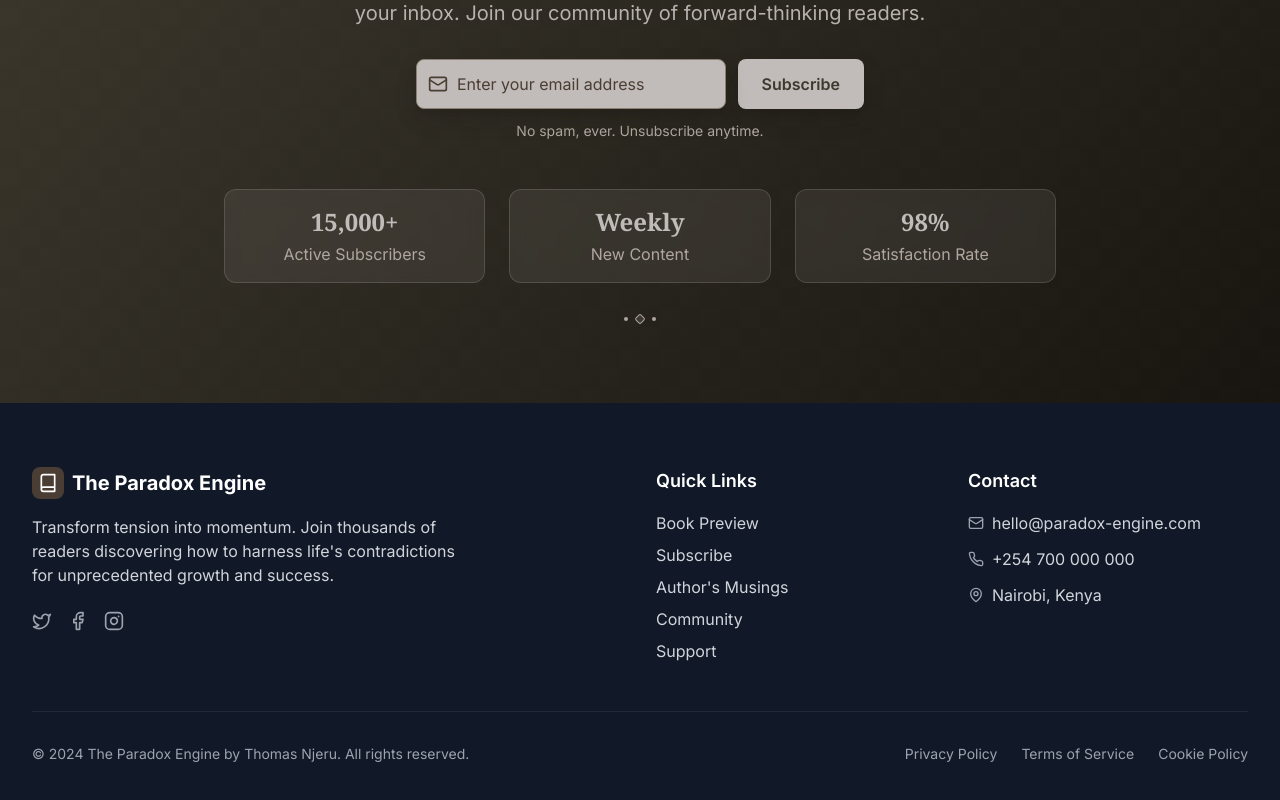
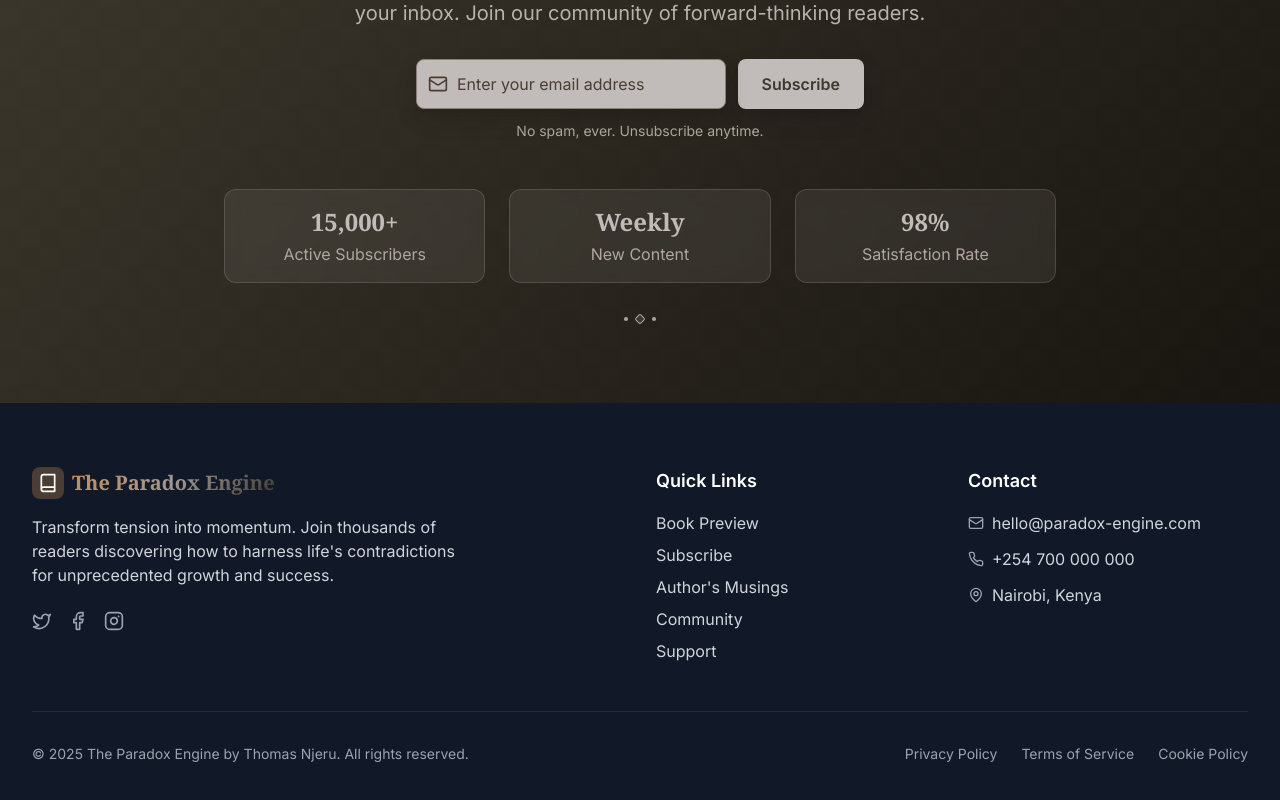
Before and after one commit to Leleito/paradox-engine-platform, a Next.js app: page / in a window 1280 px wide. Shown: the part 4455-5255 px from the top of the page. Built offline with nearby package versions, Linux system fonts and the light colour scheme; no server answers.

Commit message:
Deploy ready: Fixed 2025 copyright, added password hashing, banner/logo flexibility

```diff
--- a/components/Footer.tsx
+++ b/components/Footer.tsx
@@ -11,7 +11,9 @@ export default function Footer() {
               <div className="w-8 h-8 bg-burgundy-600 rounded-lg flex items-center justify-center">
                 <Book className="w-5 h-5 text-white" />
               </div>
-              <span className="text-xl font-bold">The Paradox Engine</span>
+              <span className={`text-xl font-bold logo-palette ${process.env.NEXT_PUBLIC_LOGO_FONT || 'font-serif'}`}>
+                The Paradox Engine
+              </span>
             </div>
             <p className="text-gray-300 mb-6 max-w-md">
               Transform tension into momentum. Join thousands of readers discovering how to harness life's
@@ -92,7 +94,7 @@ export default function Footer() {
         <div className="border-t border-gray-800 mt-12 pt-8">
           <div className="flex flex-col md:flex-row justify-between items-center">
             <div className="text-gray-400 text-sm mb-4 md:mb-0">
-              © 2024 The Paradox Engine by Thomas Njeru. All rights reserved.
+              © 2025 The Paradox Engine by Thomas Njeru. All rights reserved.
             </div>
             <div className="flex space-x-6 text-sm">
               <a href="/privacy" className="text-gray-400 hover:text-white transition-colors">
```
